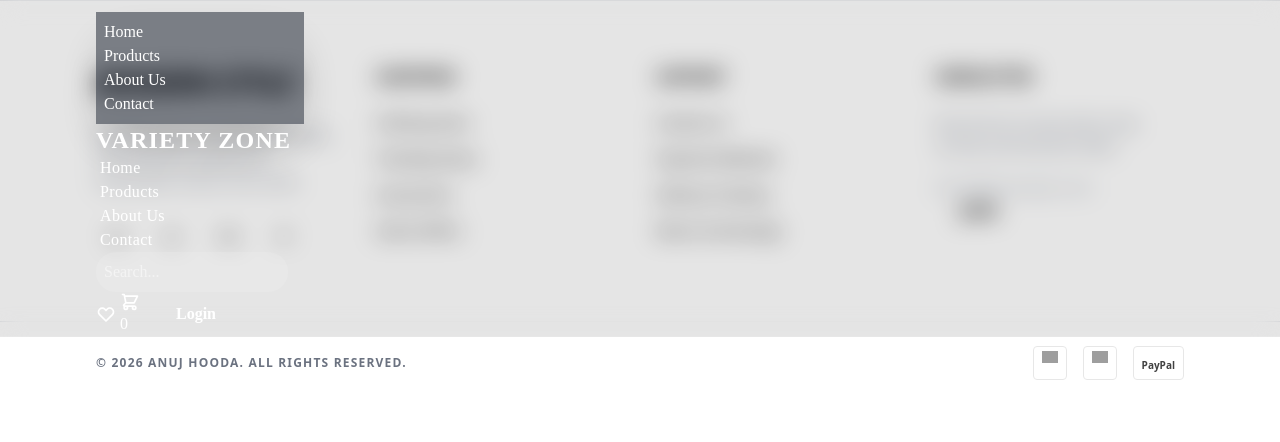
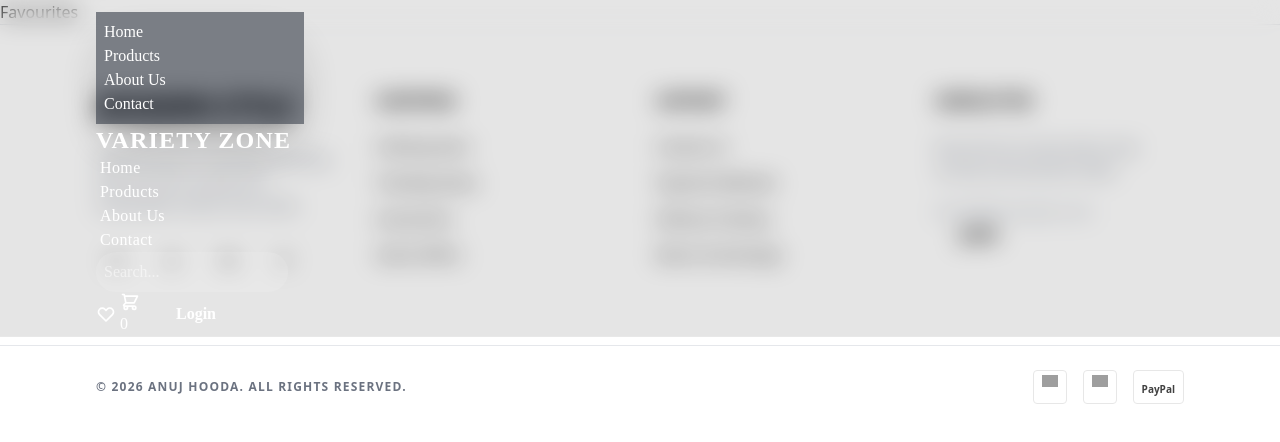
Before and after one commit to AnujHub03/Shopping-Website, a React (Vite) app: page /Favourites in a window 1280 px wide. Shown: the top 442 px of the page. Built offline with nearby package versions, Linux system fonts and the light colour scheme; grey boxes are pictures that could not be loaded; a web font is replaced by a local one.

Commit message:
Feat: adding favourties page

```diff
--- a/src/App.jsx
+++ b/src/App.jsx
@@ -12,6 +12,7 @@ import AboutUs from './Pages/AboutUs'
 import Contact from './Pages/Contact'
 import LoginPage from './LoginPage'
 import CartPage from './CartPage'
+import Favourites from './Pages/Favourites'
 
 
 
@@ -28,6 +29,7 @@ function App() {
       <Route path='/Contact' element={<Contact/>}></Route>
       <Route path='/LoginPage' element={<LoginPage/>}></Route>
       <Route path='/CartPage' element={<CartPage/>}></Route>
+      <Route path='/Favourites' element={<Favourites/>}></Route>
      </Routes>
      <Footer/>
     </>
--- /dev/null
+++ b/src/Pages/Favourites.jsx
@@ -0,0 +1,9 @@
+import React from 'react'
+
+const Favourites = () => {
+  return (
+    <div>Favourites</div>
+  )
+}
+
+export default Favourites
```
